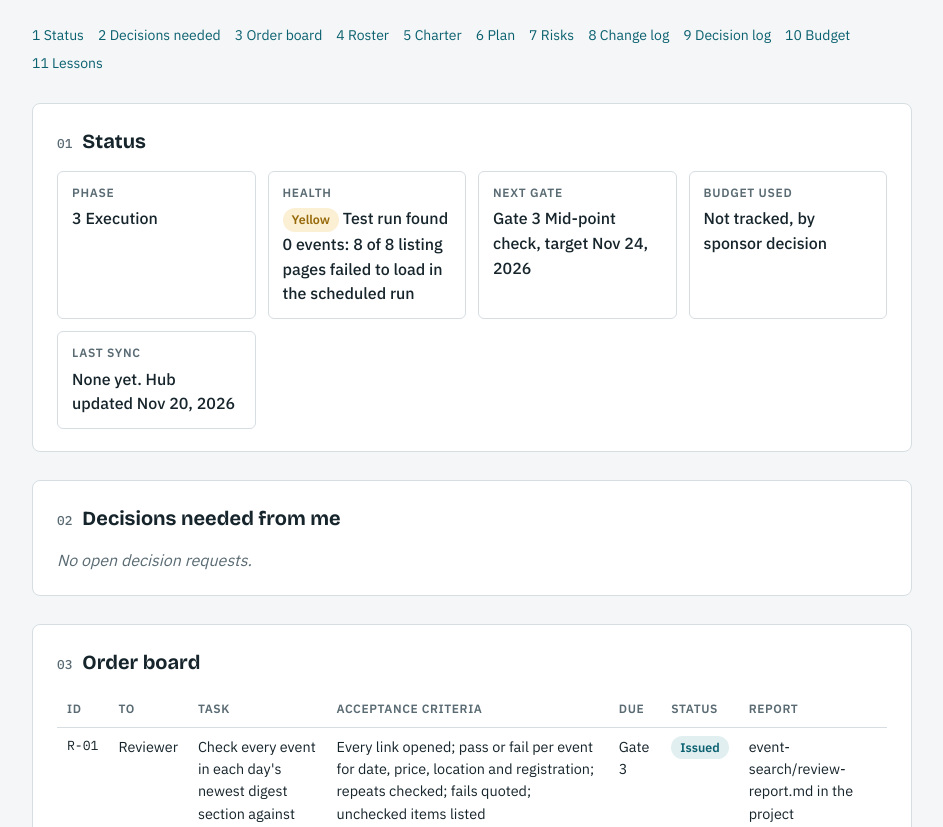
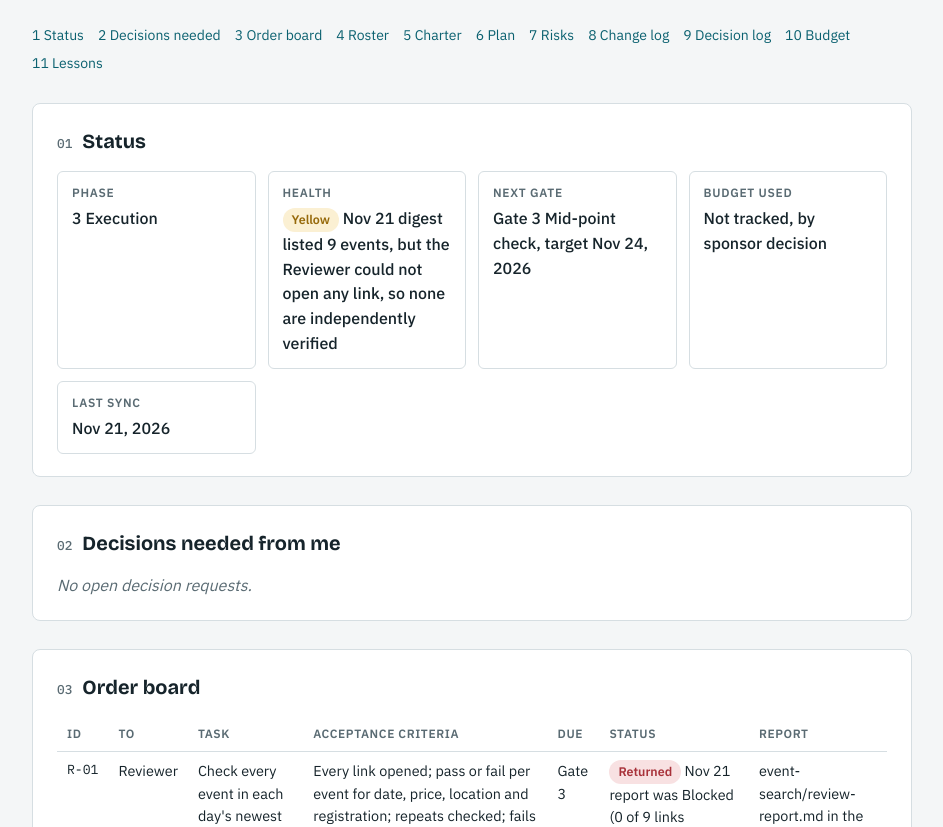
Before and after one commit to mikekhant/event-search, a plain HTML site: page hub/index.html in a window 1280 px wide. Shown: the part 125-952 px from the top of the page, without its empty margins (168-1111 px from the left). Drawn offline with nearby package versions, Linux system fonts and the light colour scheme.

Commit message:
Profile: sponsor's example events; Reviewer: search-first link checks
Co-Authored-By: Claude Fable 5.2 <noreply@anthropic.com>
Claude-Session: https://claude.ai/code/session_01Xys9UGw8eQ6gWUctQKYV5i

```diff
--- a/hub/index.html
+++ b/hub/index.html
@@ -101,10 +101,10 @@ td.id { font-family: var(--mono); font-size: 0.82rem; white-space: nowrap; }
   <h2><span class="n">01</span>Status</h2>
   <div class="status">
     <div class="tile"><span class="k">Phase</span><span class="v">3 Execution</span></div>
-    <div class="tile"><span class="k">Health</span><span class="v"><span class="pill yellow">Yellow</span> Test run found 0 events: 8 of 8 listing pages failed to load in the scheduled run</span></div>
+    <div class="tile"><span class="k">Health</span><span class="v"><span class="pill yellow">Yellow</span> Nov 21 digest listed 9 events, but the Reviewer could not open any link, so none are independently verified</span></div>
     <div class="tile"><span class="k">Next gate</span><span class="v">Gate 3 Mid-point check, target Nov 24, 2026</span></div>
     <div class="tile"><span class="k">Budget used</span><span class="v">Not tracked, by sponsor decision</span></div>
-    <div class="tile"><span class="k">Last sync</span><span class="v">None yet. Hub updated Nov 20, 2026</span></div>
+    <div class="tile"><span class="k">Last sync</span><span class="v">Nov 21, 2026</span></div>
   </div>
 </section>
 
@@ -118,7 +118,7 @@ td.id { font-family: var(--mono); font-size: 0.82rem; white-space: nowrap; }
   <div class="scroll">
   <table>
     <thead><tr><th>ID</th><th>To</th><th>Task</th><th>Acceptance criteria</th><th>Due</th><th>Status</th><th>Report</th></tr></thead>
-    <tbody><tr><td class="id">R-01</td><td>Reviewer</td><td>Check every event in each day's newest digest section against the filter rules</td><td>Every link opened; pass or fail per event for date, price, location and registration; repeats checked; fails quoted; unchecked items listed</td><td>Gate 3</td><td><span class="pill plain">Issued</span></td><td>event-search/review-report.md in the project</td></tr></tbody>
+    <tbody><tr><td class="id">R-01</td><td>Reviewer</td><td>Check every event in each day's newest digest section against the filter rules</td><td>Every link opened; pass or fail per event for date, price, location and registration; repeats checked; fails quoted; unchecked items listed</td><td>Gate 3</td><td><span class="pill red">Returned</span> Nov 21 report was Blocked (0 of 9 links opened). Brief fixed; re-review due Nov 22</td><td>event-search/review-report.md in the project</td></tr></tbody>
   </table>
   </div>
 </section>
@@ -367,6 +367,10 @@ td.id { font-family: var(--mono); font-size: 0.82rem; white-space: nowrap; }
       <tr><td>Nov 20, 2026</td><td>CoS writes the Reviewer brief; no Part B template</td><td>Sponsor</td><td>One agent only</td></tr>
       <tr><td>Nov 20, 2026</td><td>D-03: the Reviewer runs as a cloud scheduled task (option A). It reads its brief from the project and writes its report there.</td><td>Sponsor</td><td>No pasting of briefs or reports</td></tr>
       <tr><td>Nov 20, 2026</td><td>Daily runs use Sonnet 5.5, not Fable</td><td>Sponsor</td><td>Keeps daily runs off the weekly Fable limit</td></tr>
+      <tr><td>Nov 21, 2026</td><td>Interest profile updated from 5 example events: added SOCIAL and wellness, widened NET to casual tech socials, widened UCI to Beall Applied Innovation and University Center, added Luma hosts as sources</td><td>Sponsor</td><td>Examples given by the sponsor</td></tr>
+      <tr><td>Nov 21, 2026</td><td>Runs search first and open only addresses that search returned</td><td>CoS</td><td>Page reads are refused for addresses that did not come from a search in the same run</td></tr>
+      <tr><td>Nov 21, 2026</td><td>Reviewer may use search results as weaker, labelled evidence, and re-reviews a Blocked report</td><td>CoS</td><td>Nov 21 review was Blocked: 0 of 9 links opened</td></tr>
+      <tr><td>Nov 21, 2026</td><td>D-04 withdrawn</td><td>CoS</td><td>The Nov 21 run listed 9 events from listings without a rule change</td></tr>
       <tr><td>Nov 20, 2026</td><td>Daily task starts at 7:37am Pacific</td><td>CoS</td><td>Runs on the hour can be delayed; an early start has the digest ready by 8:00</td></tr>
       <tr><td>Nov 20, 2026</td><td>The run reads the interest profile from the project each day</td><td>CoS</td><td>The sponsor can change interests by editing one doc</td></tr>
       <tr><td>Nov 20, 2026</td><td>Digest doc keeps the latest 7 days</td><td>CoS</td><td>A doc that grows forever costs more to rewrite every day</td></tr>
```
Also changed, not shown: 2 other files.
